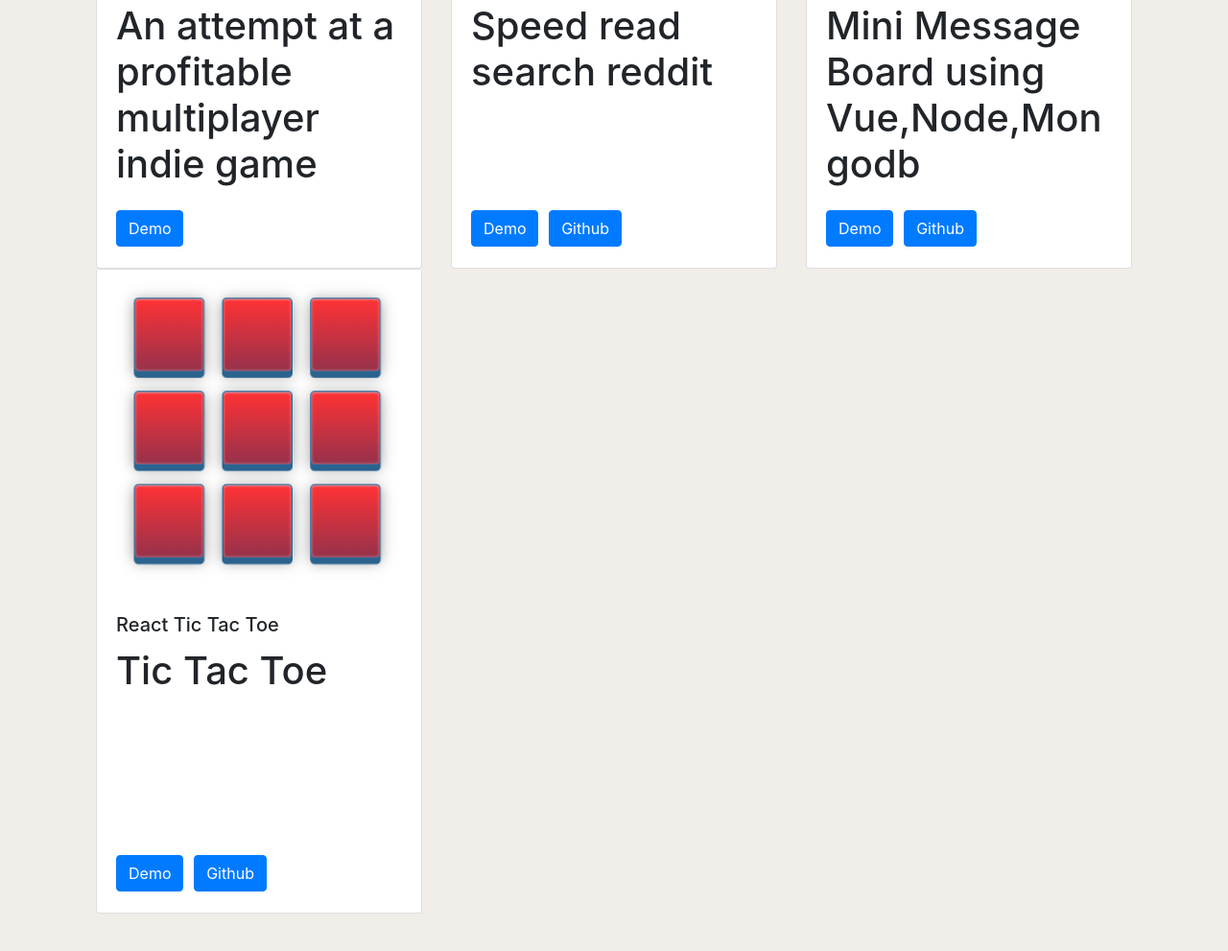
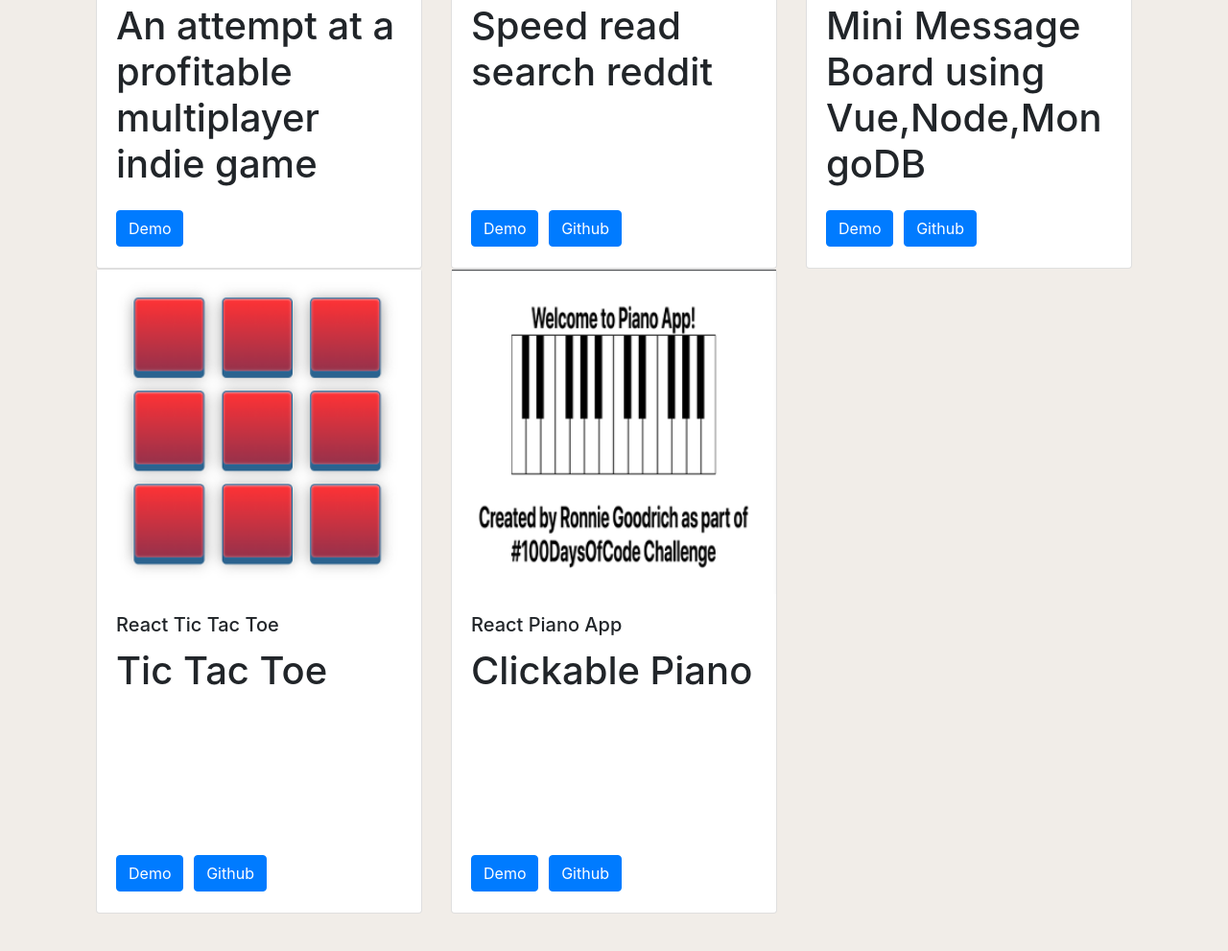
Before and after one commit to kahootbird/Portfolio, a website: page index.html in a window 1280 px wide. Shown: the part 2026-3017 px from the top of the page at 96% size. Drawn offline with nearby package versions, Linux system fonts and the light colour scheme.

Commit message:
Added piano app

```diff
--- a/index.html
+++ b/index.html
@@ -192,7 +192,7 @@ RONNIE GOODRICH | FRONT END / FULL STACK DEVELOPER
       <img src="slide04.png">
       <div class="card-body">
         <h5 class="card-title">Message Board</h5>
-        <p class="card-text">Mini Message Board using Vue,Node,Mongodb
+        <p class="card-text">Mini Message Board using Vue,Node,MongoDB
         </p>
         <a class="btn btn-large btn-primary" href="" onclick="javascript:event.target.port=3000">Demo</a>
         <a class="btn btn-large btn-primary" href="https://github.com/kahootbird/mini_message_board">Github</a>
@@ -213,6 +213,22 @@ RONNIE GOODRICH | FRONT END / FULL STACK DEVELOPER
   </div>
 </div>
 </div>
+
+
+<div class="col-sm-4">
+<div class="card">
+  <img src="slide05.png">
+  <div class="card-body">
+    <h5 class="card-title">React Piano App</h5>
+    <p class="card-text">Clickable Piano</p>
+    </br></br></br>
+    <a class="btn btn-large btn-primary" href="" onclick="javascript:event.target.port=2999">Demo</a>
+    <a class="btn btn-large btn-primary" href="https://github.com/kahootbird/Music-Maker">Github</a>
+
+  </div>
+</div>
+</div>
+
 </div>
 
 
```
Also changed, not shown: public/slide05.png (added), 1 other file.
